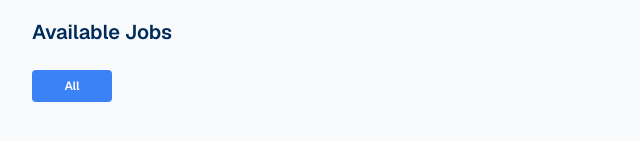
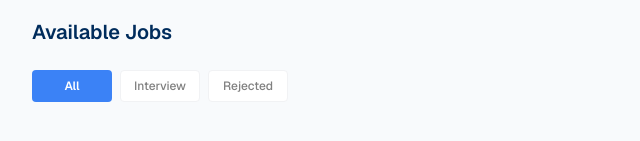
Before and after one commit to Tamim-2252/B13-A04-Tamim, a plain HTML site: page index.html in a window 1280 px wide. Shown: the part 275-416 px from the top of the page, 160-800 px from the left. Drawn offline with nearby package versions, Linux system fonts and the light colour scheme.

Commit message:
added button-section

```diff
--- a/index.html
+++ b/index.html
@@ -43,14 +43,19 @@
         <hr class=" border border-[#E6E7E9] my-[30px]">
     </header>
     <main>
-        <section>
+        <section id="button-section">
             <div class="flex justify-between pb-6">
                 <p class="font-semibold text-xl text-[#002C5C] ">Available Jobs</p>
                 <p class="font-medium text-base text-[gray]"><span>0</span> jobs</p>
             </div>
-            <div>
+            <div class="flex gap-2">
                 <button class=" bg-[#3B82F6] text-white w-20 h-8 rounded font-semibold text-xs ">All</button>
+                <button class=" bg-white border border-[#F1F2F4] text-[gray] w-20 h-8 rounded font-medium text-xs ">Interview</button>
+                <button class=" bg-white border border-[#F1F2F4] text-[gray] w-20 h-8 rounded font-medium text-xs ">Rejected</button>
             </div>
+        </section>
+        <section>
+
         </section>
     </main>
 
```
